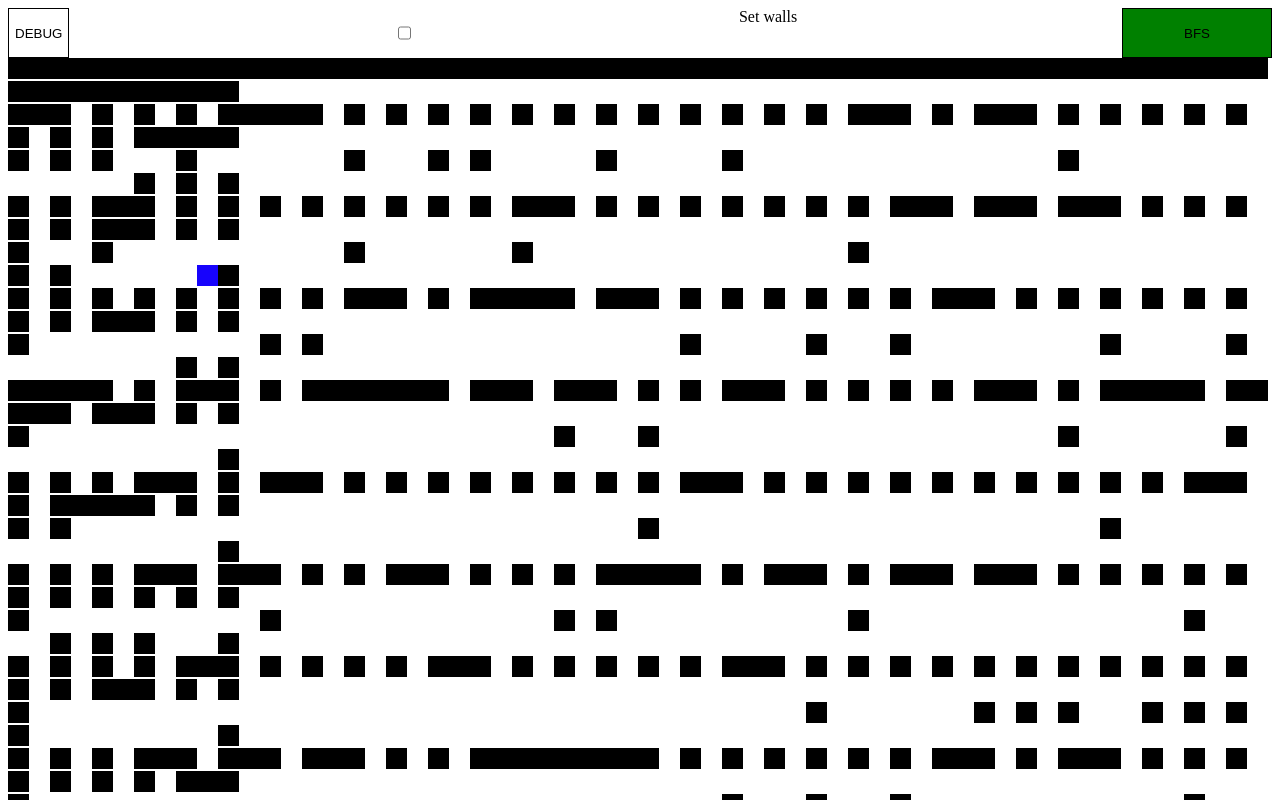
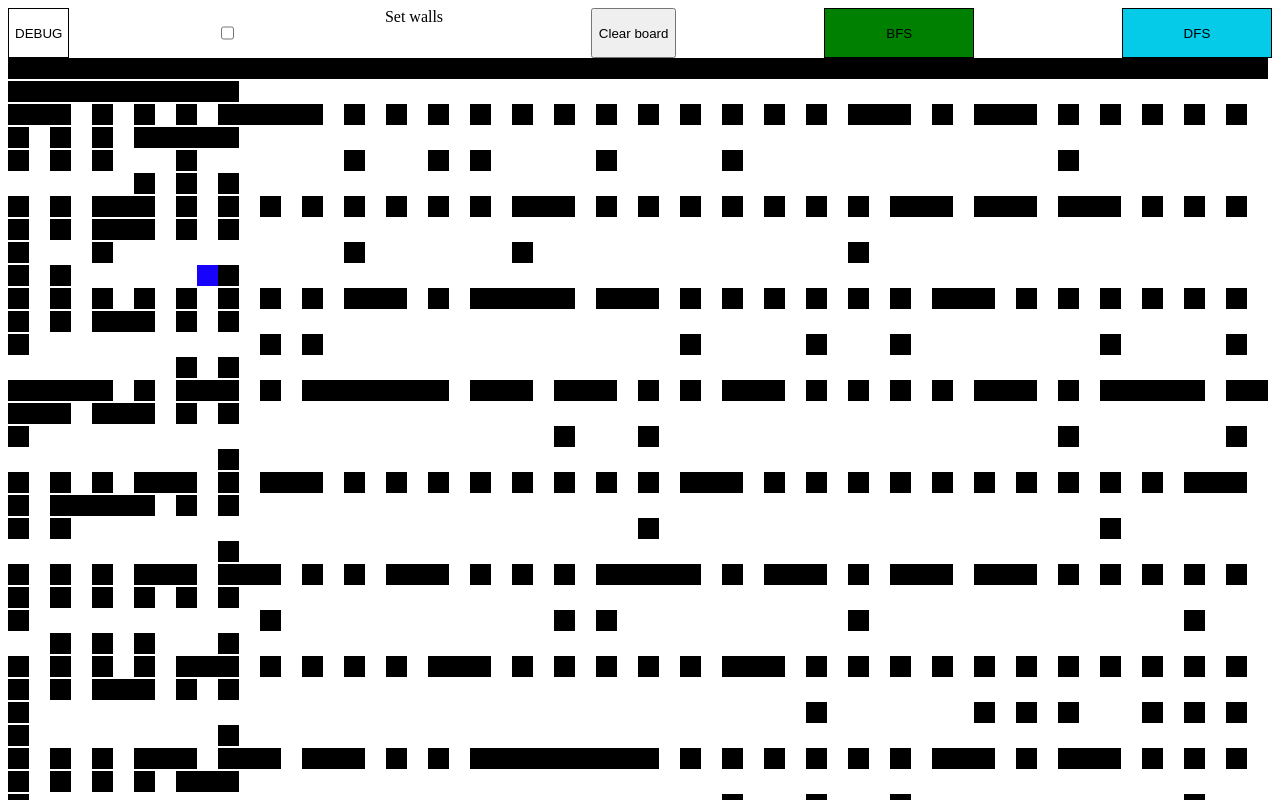
Before and after one commit to AbhiRehal/pathfinding-visualization, a React (Create React App) app: page / in a window 1280 px wide. Shown: the top 800 px of the page. Built offline with nearby package versions, Linux system fonts and the light colour scheme.

Commit message:
Added clear board button and DFS button

```diff
--- a/src/App.js
+++ b/src/App.js
@@ -3,6 +3,8 @@ import { Node } from './components/node.js';
 import { DebugButton } from './components/debug.js';
 import { Checkbox } from './components/checkbox.js';
 import { BFS } from './components/breadth-first-search.js';
+import { DFS } from './components/depth-first-search.js';
+import { CLEAR } from './components/clear.js';
 import { primsMazeGen } from './utils/prims-maze-gen.js';
 
 export default function Grid() {
@@ -19,7 +21,9 @@ export default function Grid() {
       <div className="header">
         <DebugButton grid={grid}></DebugButton>
         <Checkbox isChecked={isChecked} setChecked={setChecked}></Checkbox>
+        <CLEAR grid={grid} setGrid={setGrid}></CLEAR>
         <BFS grid={grid} setGrid={setGrid}></BFS>
+        <DFS grid={grid} setGrid={setGrid}></DFS>
       </div>
       {grid.map((row, rowIndex) => (
         <div key={rowIndex}>
--- a/src/components/breadth-first-search.js
+++ b/src/components/breadth-first-search.js
@@ -79,7 +79,7 @@ export function BFS({ grid, setGrid }) {
         }
       }
       setGrid([...localGrid]);
-      await new Promise(resolve => setTimeout(resolve, 5));
+      await new Promise(resolve => setTimeout(resolve, 1));
     } while (!end_found && nodes_to_check.length > 0);
     console.log(`Finished loop`);
 
--- /dev/null
+++ b/src/components/clear.js
@@ -0,0 +1,27 @@
+export function CLEAR({ grid, setGrid }) {
+  function handleClick() {
+    const x_dir = grid[0].length;
+    const y_dir = grid.length;
+    const localGrid = grid.map(row => [...row]);
+    for (let row = 0; row < y_dir; row++) {
+      for (let col = 0; col < x_dir; col++) {
+        if (localGrid[row][col].className == 'visited' || localGrid[row][col].className == 'path') {
+          localGrid[row][col].className = 'node';
+          localGrid[row][col].prev_node_x = 0;
+          localGrid[row][col].prev_node_y = 0;
+        }
+        if (localGrid[row][col].className == 'endNode') {
+          localGrid[row][col].prev_node_x = 0;
+          localGrid[row][col].prev_node_y = 0;
+        }
+      }
+    }
+    setGrid(localGrid);
+  }
+
+  return (
+    <button className="clear-button" onClick={handleClick}>
+      Clear board
+    </button>
+  );
+}
--- /dev/null
+++ b/src/components/depth-first-search.js
@@ -0,0 +1,19 @@
+export function DFS({ grid, setGrid }) {
+  async function handleClick() {}
+
+  return (
+    <button className="dfs" onClick={handleClick}>
+      DFS
+    </button>
+  );
+}
+
+function getRandomInt(min, max) {
+  const minimum = Math.ceil(min);
+  const maximum = Math.floor(max);
+  return Math.floor(Math.random() * (maximum - minimum) + minimum);
+}
+
+function inBounds(x, y, x_dir, y_dir) {
+  return x < x_dir && x >= 0 && y < y_dir && y >= 0;
+}
--- a/src/styles.css
+++ b/src/styles.css
@@ -6,6 +6,13 @@
 
 .bfs {
   background-color: green;
+  border: 1px solid #000;
+  height: 50px;
+  width: 150px;
+}
+
+.dfs {
+  background-color: #05cae8;
   border: 1px solid #000;
   height: 50px;
   width: 150px;
```
